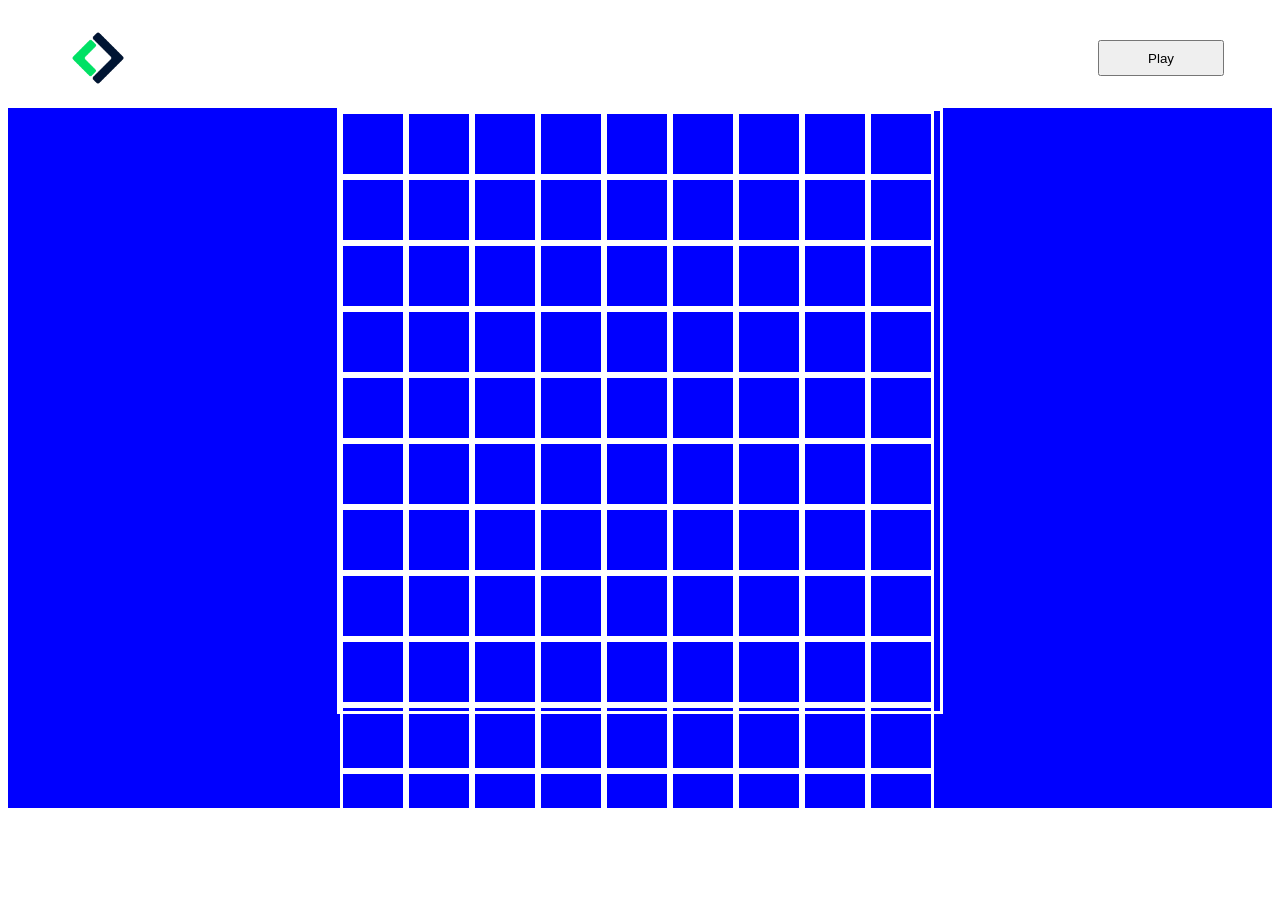
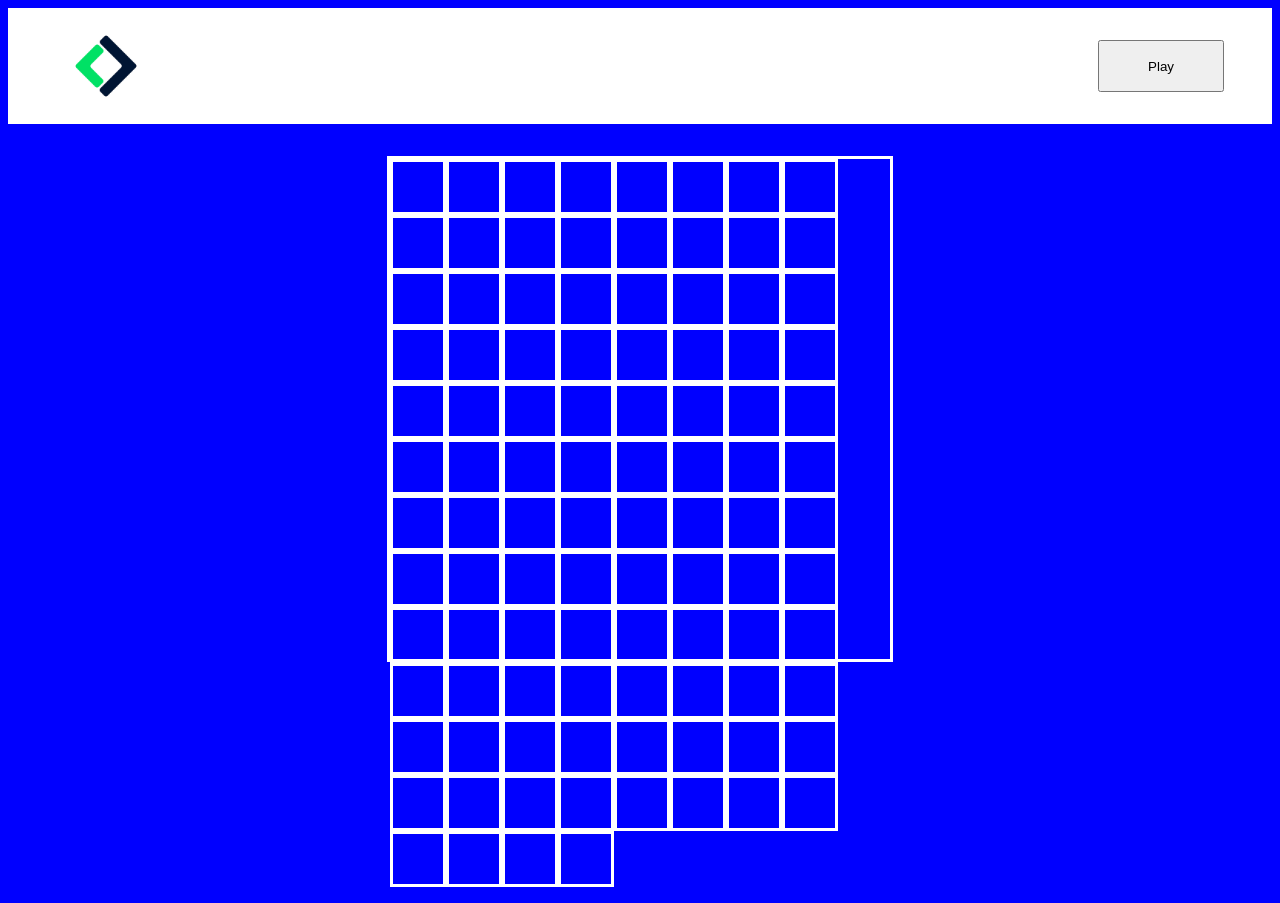
Before and after one commit to ValerioL96/js-campominato-grid, a plain HTML site: page index.html in a window 1280 px wide. Both pictures are taken after a click on the button "Play". Drawn offline with Linux system fonts and the light colour scheme.

Commit message:
Correction css

```diff
--- a/css/style.css
+++ b/css/style.css
@@ -1,3 +1,8 @@
+
+
+body{
+    background-color: blue;
+}
 
 .flex{
     display: flex;
@@ -5,12 +10,13 @@
 
 
 header{
+    width: 100%;
     background-color: white;
-    height: 100px;
     justify-content: space-between;
 }
 
 header>img{
+    width: 100px;
     padding: .5rem 3rem;
 }
 
@@ -21,21 +27,28 @@ header>button{
 }
 
 main{
-    height: calc(100vh - 100px);
-    background-color: blue;
+    padding:2rem ;
     color: white;
+}
+
+section#grid{
+    display: flex;
+    flex-wrap: wrap;
+    margin: auto;
+    border: solid white;
+    height: 500px;
+    width: 500px;
 }
 
 .grid-active{
     display: flex;
     flex-wrap: wrap;
     margin: 0 auto;
-    border: solid white;
-    height: 600px;
-    width: 600px;
+    height: 500px;
+    width: 500px;
 }
 
-.cell{
+section#grid > article.cell{
     height: calc(100% / 10);
     width: calc(100% / 10);
     border: solid white;
```
